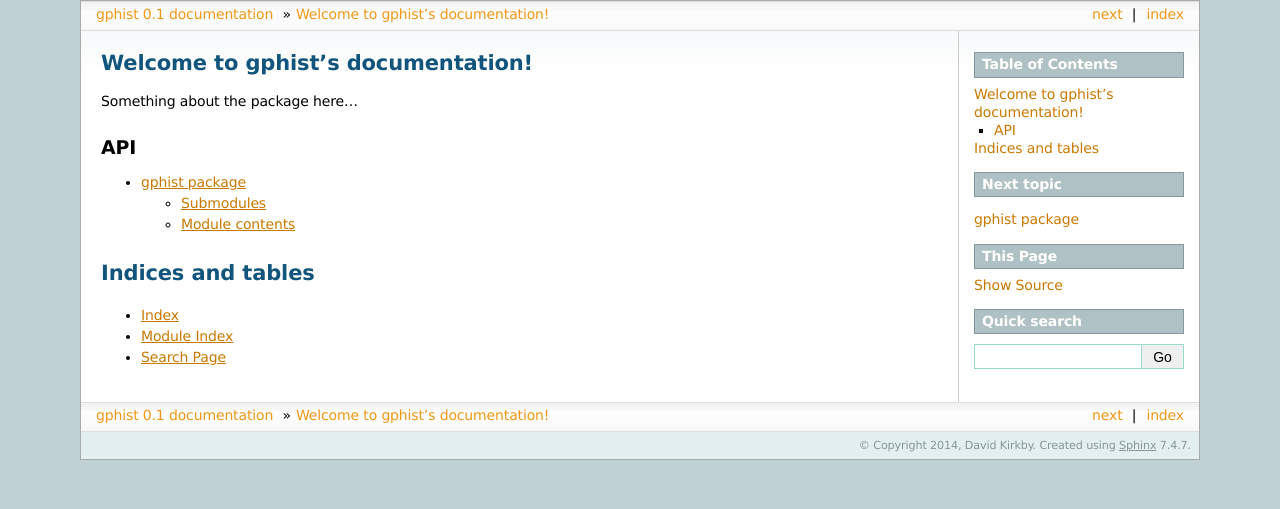
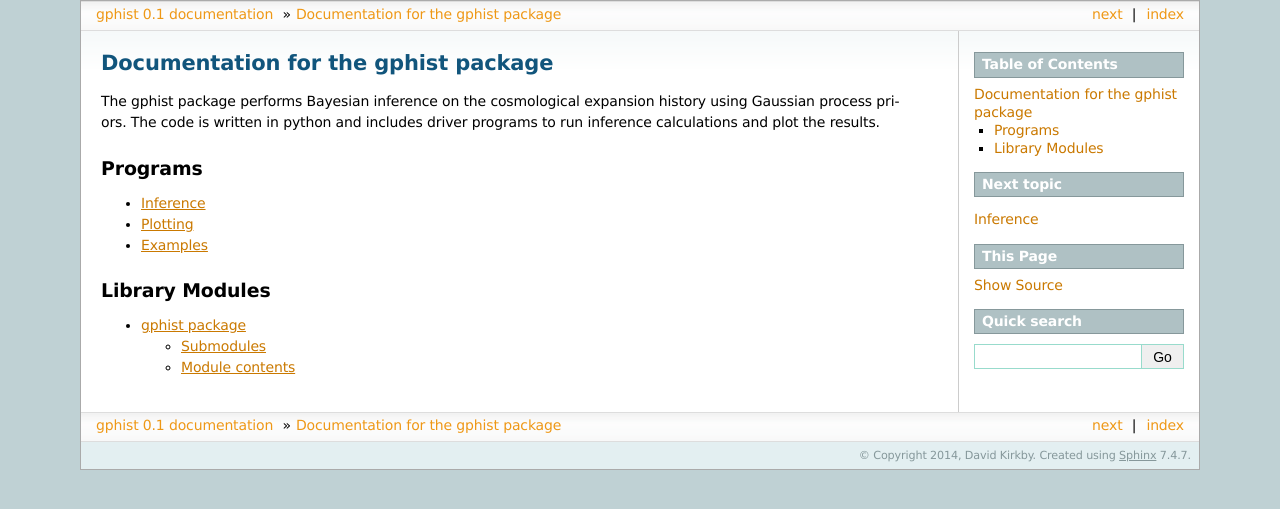
Before and after one commit to dkirkby/gphist, a Sphinx documentation site: the page built from docs/index.rst, in a window 1280 px wide. Shown: the top 509 px of the page. Built offline with Sphinx 7.4.7, drawn with Linux system fonts in a browser that asks for light colours; pages that are not in the unit, such as notebooks, are missing from menus.

Commit message:
Start fleshing out docs

```diff
--- /dev/null
+++ b/docs/examples.rst
@@ -0,0 +1,4 @@
+Examples
+========
+
+Give examples of using the programs together here...
--- a/docs/index.rst
+++ b/docs/index.rst
@@ -3,22 +3,25 @@
    You can adapt this file completely to your liking, but it should at least
    contain the root `toctree` directive.
 
-Welcome to gphist's documentation!
-==================================
+Documentation for the gphist package
+====================================
 
-Something about the package here...
+The gphist package performs Bayesian inference on the cosmological expansion history using Gaussian process priors. The code is written in python and includes driver programs to run inference calculations and plot the results.
 
-API
----
+Programs
+--------
+
+.. toctree::
+	:maxdepth: 2
+
+	infer
+	plot
+	examples
+
+Library Modules
+---------------
 
 .. toctree::
    :maxdepth: 2
 
    src/gphist
-
-Indices and tables
-==================
-
-* :ref:`genindex`
-* :ref:`modindex`
-* :ref:`search`
--- /dev/null
+++ b/docs/infer.rst
@@ -0,0 +1,4 @@
+Inference
+=========
+
+Describe the infer.py program here...
--- /dev/null
+++ b/docs/plot.rst
@@ -0,0 +1,4 @@
+Plotting
+========
+
+Describe the plot.py program here...
```
